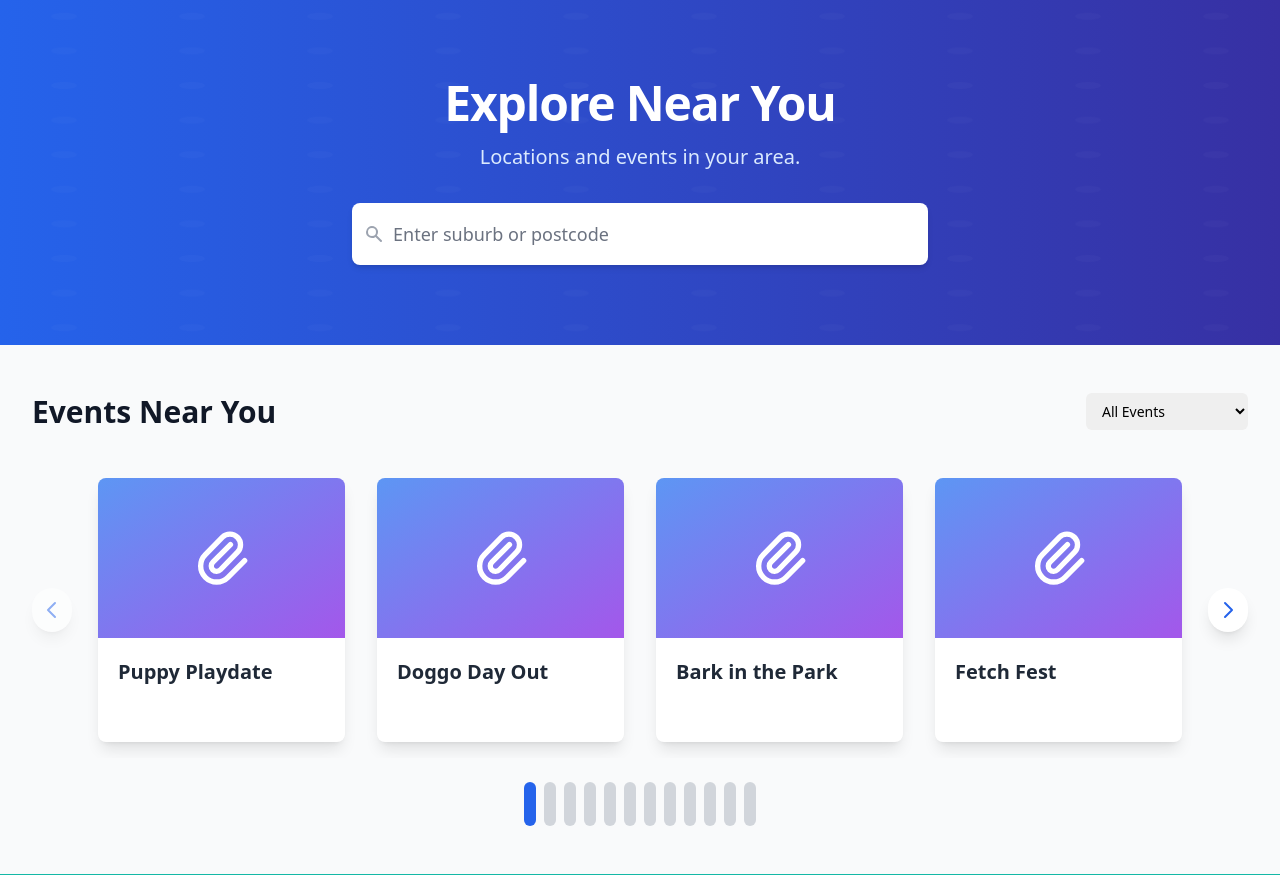
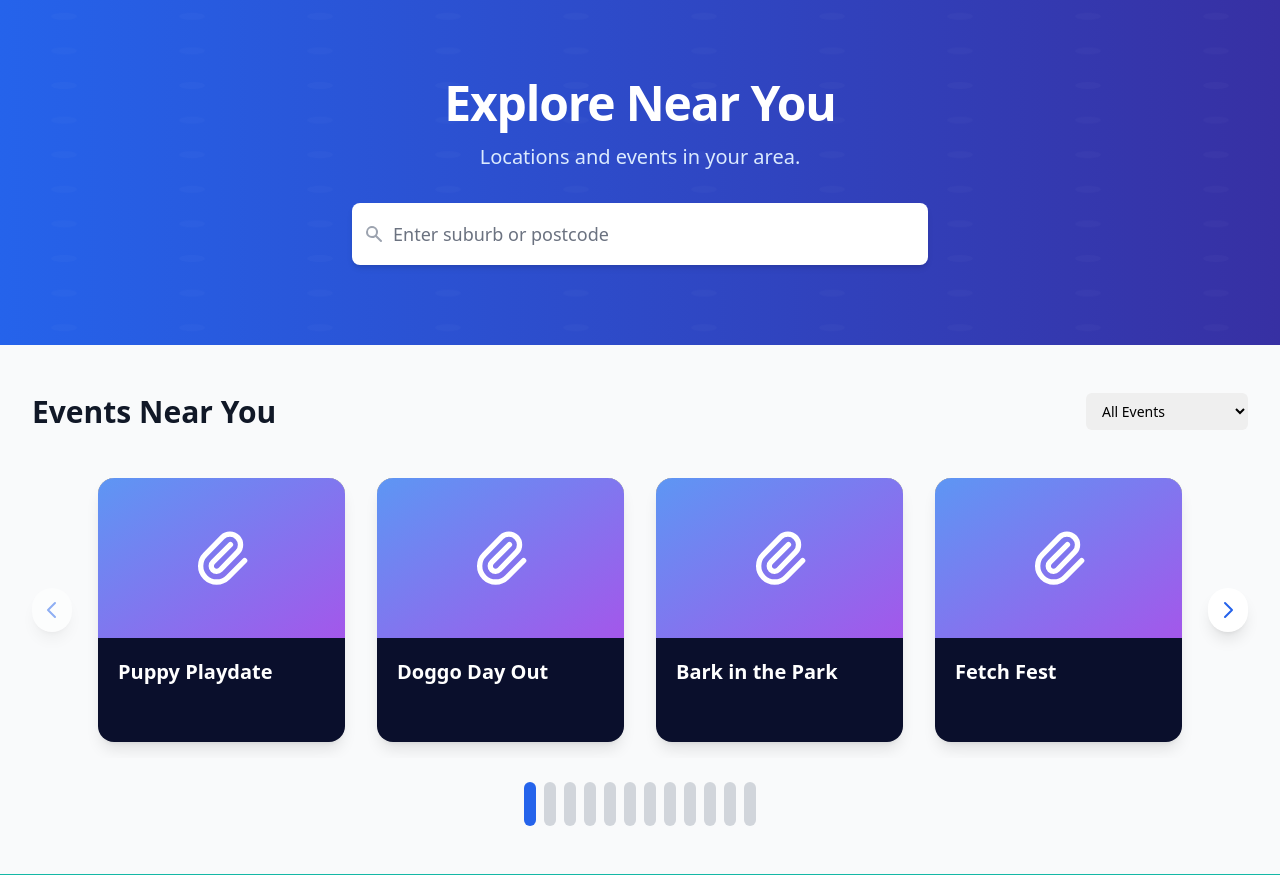
Before and after one commit to Campbellwat/AA-491, a PHP site: page /explore.php in a window 1280 px wide. Shown: the part 65-940 px from the top of the page. Run offline with PHP 8.4, Linux system fonts and the light colour scheme; some libraries are stand-ins or nearby versions.

Commit message:
changed color of event cards to dark navy blue and minor tweaks

```diff
--- a/explorev2/explore.php
+++ b/explorev2/explore.php
@@ -157,7 +157,7 @@ document.addEventListener('click', function (event) {
     let overlay = document.getElementById('eventModalOverlay');
 
     // If clicking directly on the overlay (background), close the modal
-    if (event.target === overlay) {
+    if (event.target === modal) {
         closeModal();
     }
 });
--- a/explorev2/includes/event-cards.php
+++ b/explorev2/includes/event-cards.php
@@ -1,9 +1,9 @@
 <?php if (!empty($filtered_events)): ?>
     <?php foreach ($filtered_events as $event): ?>
         <div class="event-tile flex-shrink-0 w-full sm:w-1/2 md:w-1/3 lg:w-1/4 p-4">
-        <div onclick="openModal(<?php echo htmlspecialchars(json_encode($event)); ?>)" class="cursor-pointer flex flex-col bg-white rounded-lg shadow-lg overflow-hidden transition-transform duration-300 ease-in-out hover:scale-102 hover:shadow-xl h-full">
+            <div onclick="openModal(<?php echo htmlspecialchars(json_encode($event)); ?>)" class="cursor-pointer flex flex-col bg-[#0a0f2c] text-white rounded-2xl shadow-lg overflow-hidden transition-transform duration-300 ease-in-out hover:scale-102 hover:shadow-xl h-full">
                 <div class="h-40 bg-gray-200 relative">
-                    <div class="absolute inset-0 bg-gradient-to-br from-blue-500 to-purple-600 opacity-80"></div>
+                    <div class="absolute inset-0 bg-gradient-to-br from-blue-500 to-purple-600 opacity-80 rounded-t-2xl"></div>
                     <div class="absolute inset-0 flex items-center justify-center">
                         <svg class="w-16 h-16 text-white" fill="none" stroke="currentColor" viewBox="0 0 24 24" xmlns="http://www.w3.org/2000/svg">
                             <path stroke-linecap="round" stroke-linejoin="round" stroke-width="2" d="M15.172 7l-6.586 6.586a2 2 0 102.828 2.828l6.414-6.586a4 4 0 00-5.656-5.656l-6.415 6.585a6 6 0 108.486 8.486L20.5 13"></path>
@@ -11,7 +11,7 @@
                     </div>
                 </div>
                 <div class="p-5 flex flex-col flex-grow">
-                    <h3 class="text-xl font-bold text-gray-800 mb-2"><?php echo htmlspecialchars($event["name"]); ?></h3>
+                    <h3 class="text-xl font-bold text-white mb-2"><?php echo htmlspecialchars($event["name"]); ?></h3>
                 </div>
             </div>
         </div>
@@ -28,18 +28,3 @@
         </button>
     </div>
 <?php endif; ?>
-
-<!-- <script>
-function openModal(event) {
-    document.getElementById('modalEventName').textContent = event.name;
-    document.getElementById('modalEventDate').textContent = event.date;
-    document.getElementById('modalEventTime').textContent = event.time;
-    document.getElementById('modalEventLocation').textContent = event.postcode;
-    document.getElementById('modalEventDescription').textContent = event.description;
-    document.getElementById('eventModal').classList.remove('hidden');
-}
-
-function closeModal() {
-    document.getElementById('eventModal').classList.add('hidden');
-}
-</script> -->
```
